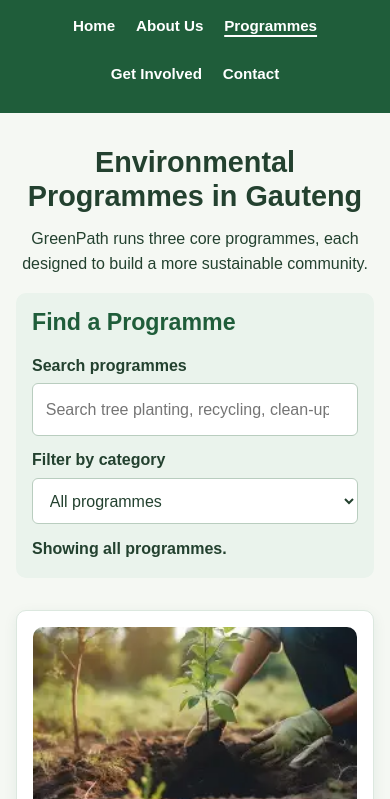
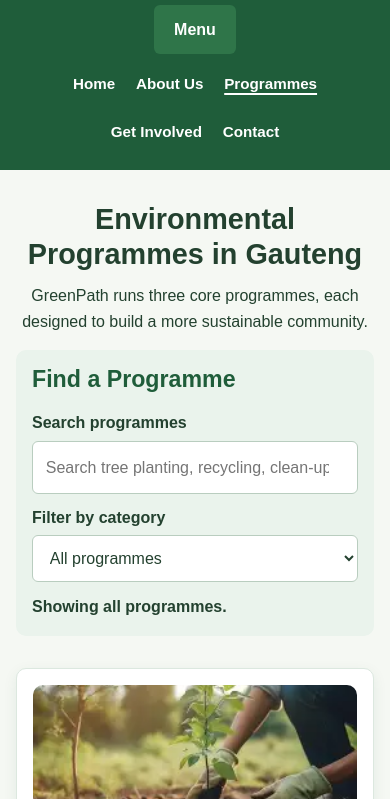
Before and after one commit to Asakhe-mpinda/greenpath-website, a plain HTML site: page pages/services.html in a window 390 px wide. Shown: the part 45-844 px from the top of the page. Drawn offline with Linux system fonts and the light colour scheme.

Commit message:
feat: add accessible mobile menu control

```diff
--- a/pages/services.html
+++ b/pages/services.html
@@ -40,8 +40,15 @@
             <a href="../index.html">GreenPath Community Foundation</a>
         </div>
 
-        <!-- Main navigation allows visitors to move between website pages. -->
-        <nav aria-label="Main navigation">
+
+        <!-- Mobile menu button; JavaScript reveals it when the menu is ready. -->
+        <button class="menu-toggle" type="button" aria-expanded="false" aria-controls="primary-navigation" hidden>
+            <span class="menu-toggle-label">Menu</span>
+            <span class="menu-toggle-icon" aria-hidden="true"><span></span><span></span><span></span></span>
+        </button>
+
+<!-- Main navigation allows visitors to move between website pages. -->
+        <nav id="primary-navigation" aria-label="Main navigation">
             <!-- Unordered list groups related items without numerical ordering. -->
             <ul>
                 <!-- Links visitors to the website home page. -->
```
